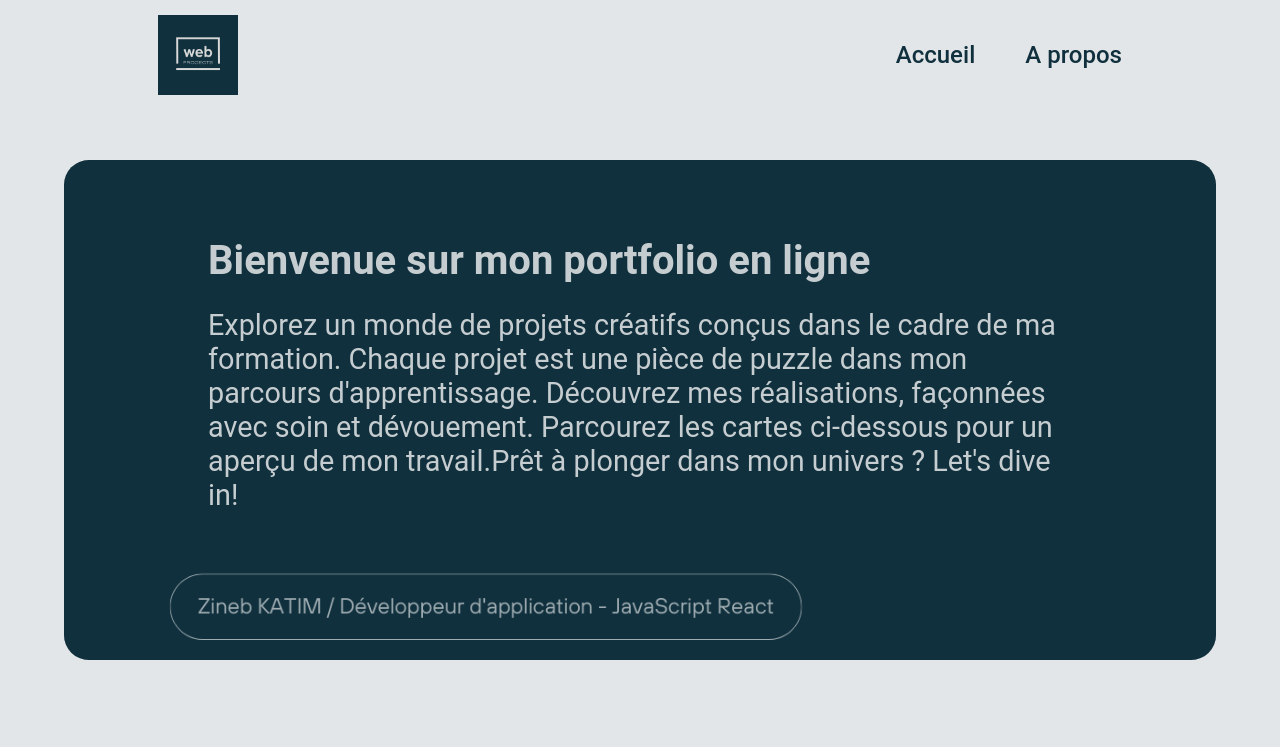
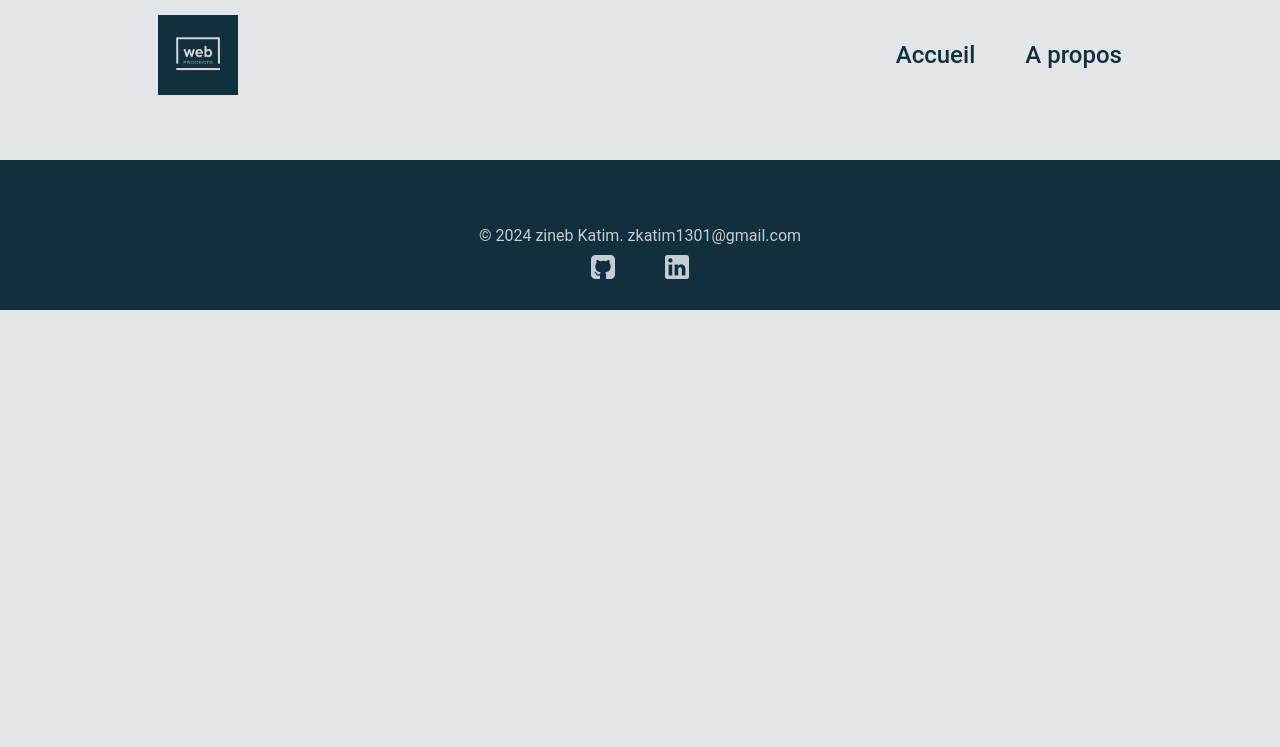
Before and after one commit to zinkat/portfolio-mes-projet, a React (Create React App) app: page / in a window 1280 px wide. Shown: the top 747 px of the page. Built offline with nearby package versions, Linux system fonts and the light colour scheme.

Commit message:
deploy gh pages

```diff
--- a/src/App.js
+++ b/src/App.js
@@ -1,9 +1,9 @@
-import './App.css';
+import './App.css'
 import { BrowserRouter, Routes, Route } from 'react-router-dom'
 import Header from '../src/components/Header'
 import Home from '../src/pages/Home'
-import Footer from './components/Footer';
-import FicheProjet from './pages/FicheProjet';
+import Footer from './components/Footer'
+import FicheProjet from './pages/FicheProjet'
 import Apropos from './pages/Apropos'
 
 function App() {
@@ -11,15 +11,13 @@
     <BrowserRouter>
       <Header />
       <Routes>
-    <Route path="/" element={<Home />} />
+        <Route path="/portfolio-mes-projet" element={<Home />} />
         <Route path="/Apropos" element={<Apropos />} />
         <Route path="/FicheProjet/:id" element={<FicheProjet />} />
-    {/* <Route path="*" element={<Error />} /> */}
       </Routes>
-  < Footer />
+      <Footer />
     </BrowserRouter>
-
-  );
+  )
 }
 
-export default App;
+export default App
```
Lines whose indentation alone changed are shown as unchanged.
